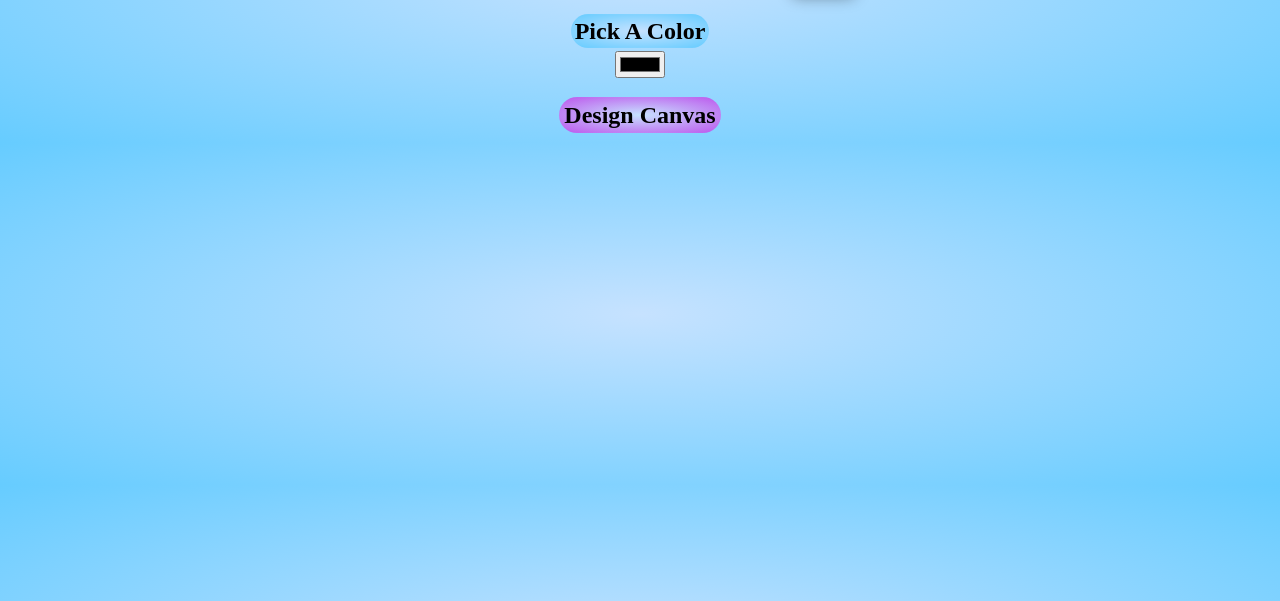
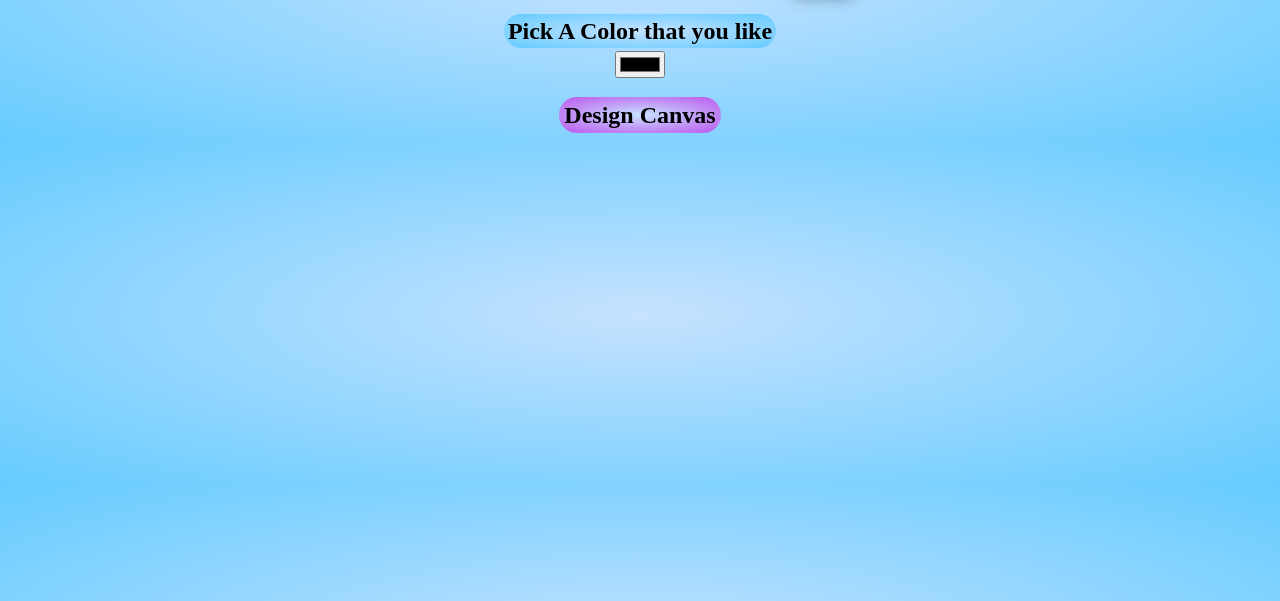
Before and after one commit to AkinolaVictor/UdacityProject, a plain HTML site: page index.html in a window 1280 px wide. Shown: the part 199-800 px from the top of the page. Drawn offline with nearby package versions, Linux system fonts and the light colour scheme.

Commit message:
Update index.html

```diff
--- a/index.html
+++ b/index.html
@@ -12,14 +12,14 @@
 
     <h2><span>Choose Grid Size</span></h2>
     <form id="sizePicker">
-       <span class="style">Grid Height:</span>
+        <span class="style">Grid Height:</span>
         <input type="number" id="inputHeight" name="height" min="1" value="1">
         <span class="style">Grid Width:</span>
         <input type="number" id="inputWeight" name="width" min="1" value="1">
         <input id ="button" type="submit">
     </form>
 
-    <h2><span>Pick A Color</span></h2>
+    <h2><span>Pick A Color that you like</span></h2>
     <input type="color" id="colorPicker">
 
     <h2><span class="dark">Design Canvas</span></h2>
```
